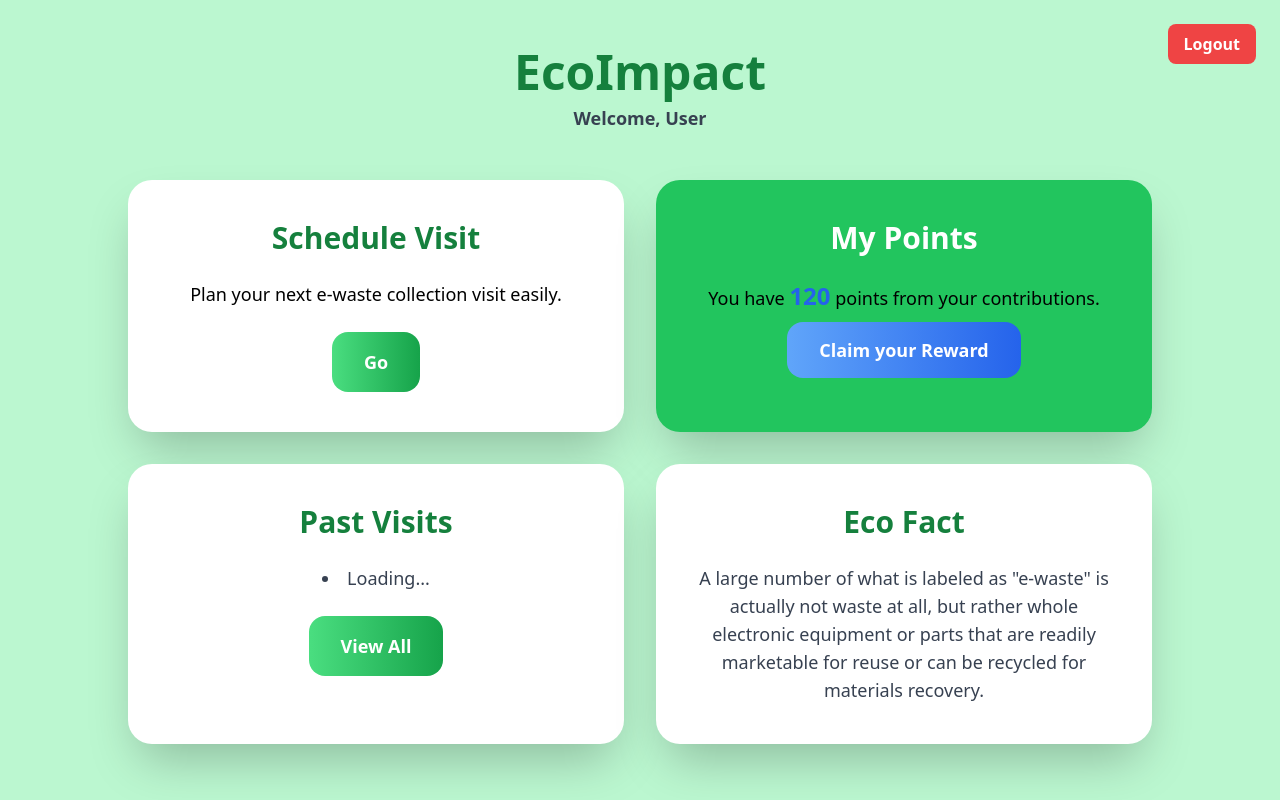
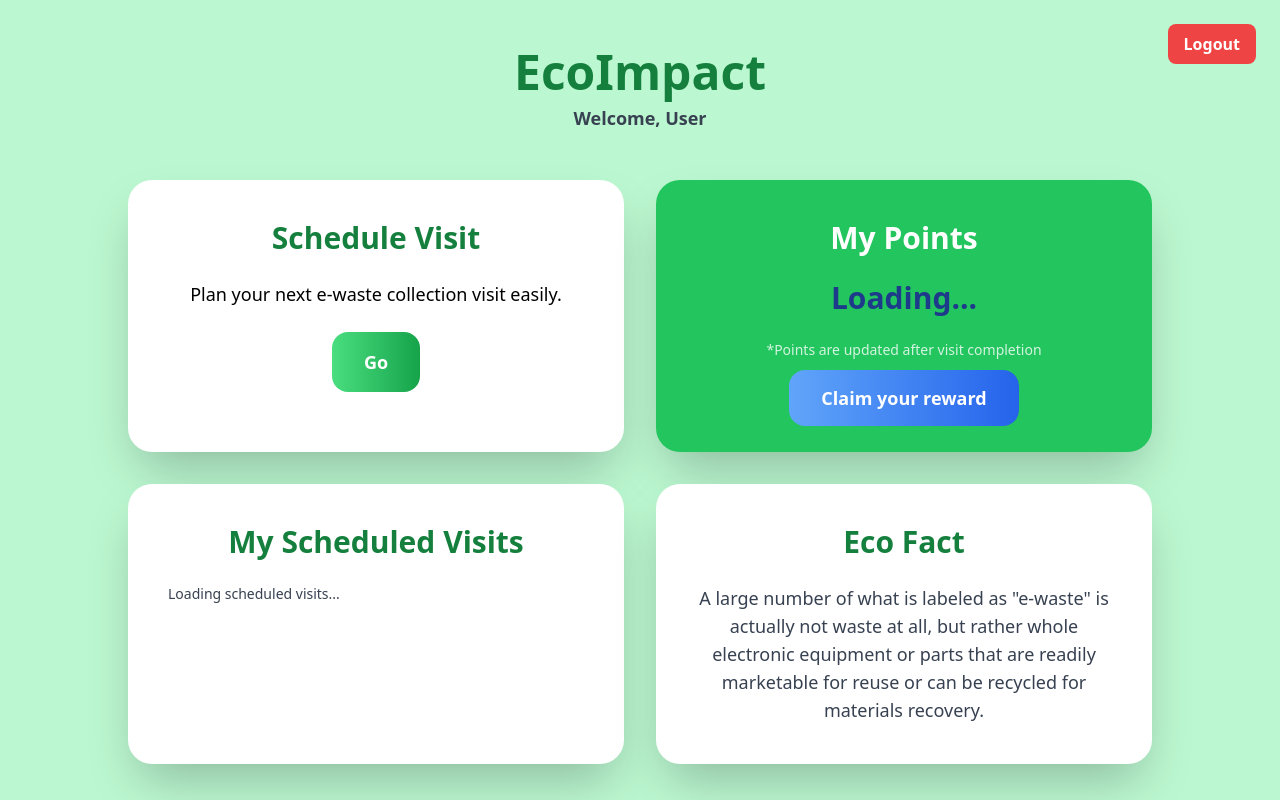
Before and after one commit to tsp1266/ecoimpact, a plain HTML site: page dashboard.html in a window 1280 px wide. Drawn offline with nearby package versions, Linux system fonts and the light colour scheme; a script that the page names is missing.

Commit message:
dashboard.html

```diff
--- a/dashboard.html
+++ b/dashboard.html
@@ -4,8 +4,10 @@
     <meta charset="UTF-8" />
     <meta name="viewport" content="width=device-width, initial-scale=1.0" />
     <title>EcoImpact Dashboard</title>
+
     <script src="https://cdn.tailwindcss.com"></script>
-    <script type="module" src="./schedule.js"></script>
+
+    <!-- JS -->
     <script type="module" src="./dashboard.js"></script>
   </head>
 
@@ -16,10 +18,11 @@
     <a
       href="../index.html"
       class="absolute top-6 right-6 bg-red-500 hover:bg-red-600 text-white px-4 py-2 rounded-lg font-semibold"
-      >Logout</a
     >
+      Logout
+    </a>
 
-    <!-- Heading + Username -->
+    <!-- Header -->
     <div class="text-center mb-12 mt-6">
       <h1 class="text-5xl font-extrabold text-green-700">EcoImpact</h1>
       <p class="text-lg font-bold text-gray-700 mt-2">
@@ -27,7 +30,7 @@
       </p>
     </div>
 
-    <!-- Cards Grid -->
+    <!-- Dashboard Cards -->
     <div class="grid grid-cols-1 md:grid-cols-2 gap-8 w-full max-w-5xl">
       <!-- Schedule Visit Card -->
       <div class="bg-white rounded-3xl shadow-2xl p-10 text-center">
@@ -38,44 +41,42 @@
         <a
           href="schedule.html"
           class="inline-block bg-gradient-to-r from-green-400 to-green-600 text-white px-8 py-4 rounded-2xl text-lg font-semibold hover:from-green-500 hover:to-green-700"
-          >Go</a
+        >
+          Go
+        </a>
+      </div>
+
+      <!-- My Points Card (Dynamic from Firebase) -->
+      <div class="bg-green-500 rounded-3xl shadow-2xl p-10 text-center">
+        <h2 class="text-3xl font-bold mb-6 text-white">My Points</h2>
+        <p class="text-lg mb-6 text-white">
+          <span id="pointsText" class="font-bold text-blue-900 text-3xl">
+            Loading...
+          </span>
+        </p>
+        <p class="text-white text-sm mb-6 opacity-80">
+          *Points are updated after visit completion
+        </p>
+
+        <a
+          href="reward.html"
+          class="bg-gradient-to-r from-blue-400 to-blue-600 text-white px-8 py-4 rounded-2xl text-lg font-semibold hover:from-blue-500 hover:to-blue-700"
+          >Claim your reward</a
         >
       </div>
 
-      <!-- My Points Card -->
-      <div class="bg-green-500 rounded-3xl shadow-2xl p-10 text-center">
-        <h2 class="text-3xl font-bold mb-6 text-white">My Points</h2>
-        <p class="text-lg mb-6">
-          You have
-          <span class="font-bold text-blue-600 text-2xl">120</span> points from
-          your contributions.
-        </p>
-        <a
-          href="reward.html"
-          class="bg-gradient-to-r from-blue-400 to-blue-600 text-white px-8 py-4 rounded-2xl text-lg font-semibold hover:from-blue-500 hover:to-blue-700"
-        >
-          Claim your Reward
-        </a>
+      <!-- My Scheduled Visits Card -->
+      <div class="bg-white rounded-3xl shadow-2xl p-10">
+        <h2 class="text-3xl font-bold mb-6 text-green-700 text-center">
+          My Scheduled Visits
+        </h2>
+
+        <div id="appointmentsList" class="space-y-4 text-gray-700 text-sm">
+          <p>Loading scheduled visits...</p>
+        </div>
       </div>
 
-      <!-- Past Visits Card (UPDATED) -->
-      <div class="bg-white rounded-3xl shadow-2xl p-10 text-center">
-        <h2 class="text-3xl font-bold mb-6 text-green-700">Past Visits</h2>
-        <ul
-          id="pastVisitsList"
-          class="list-disc list-inside text-gray-700 mb-6 text-lg"
-        >
-          <li>Loading...</li>
-        </ul>
-
-        <button
-          class="bg-gradient-to-r from-green-400 to-green-600 text-white px-8 py-4 rounded-2xl text-lg font-semibold hover:from-green-500 hover:to-green-700"
-        >
-          View All
-        </button>
-      </div>
-
-      <!-- Eco Fact Card (NEW) -->
+      <!-- Eco Fact Card -->
       <div class="bg-white rounded-3xl shadow-2xl p-10 text-center">
         <h2 class="text-3xl font-bold mb-6 text-green-700">Eco Fact</h2>
         <p class="text-lg text-gray-700">
```
